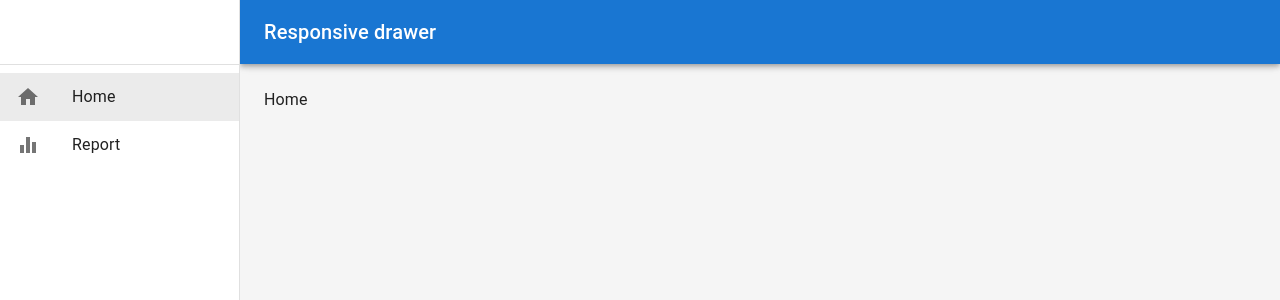
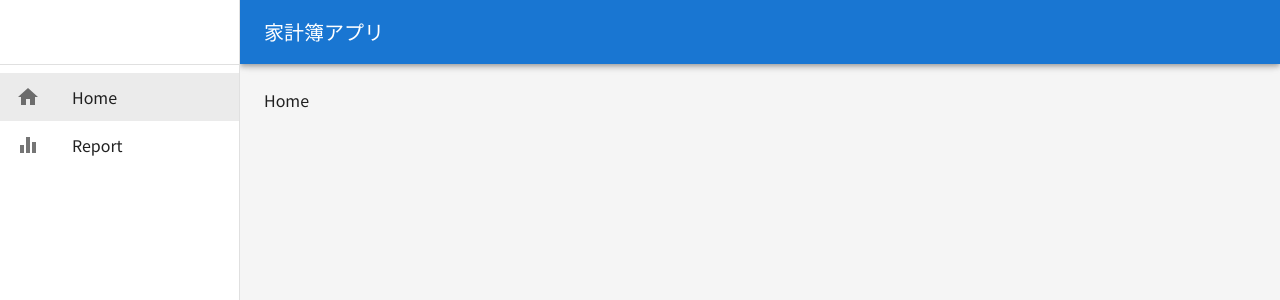
Before and after one commit to manmanmeerkat/household-app, a React (Create React App) app: page / in a window 1280 px wide. Shown: the top 300 px of the page. Built offline with nearby package versions, Linux system fonts and the light colour scheme.

Commit message:
font設定

```diff
--- a/public/index.html
+++ b/public/index.html
@@ -10,6 +10,9 @@
       content="Web site created using create-react-app"
     />
     <link rel="apple-touch-icon" href="%PUBLIC_URL%/logo192.png" />
+    <link rel="preconnect" href="https://fonts.googleapis.com">
+<link rel="preconnect" href="https://fonts.gstatic.com" crossorigin>
+<link href="https://fonts.googleapis.com/css2?family=Noto+Sans+JP:wght@100..900&display=swap" rel="stylesheet">
     <!--
       manifest.json provides metadata used when your web app is installed on a
       user's mobile device or desktop. See https://developers.google.com/web/fundamentals/web-app-manifest/
--- a/src/App.tsx
+++ b/src/App.tsx
@@ -5,9 +5,14 @@
 import Report from './pages/Report';
 import NoMatch from './pages/NoMatch';
 import AppLayout from './components/layout/AppLayout';
+import {theme} from './theme/theme';
+import { ThemeProvider } from '@emotion/react';
+import { CssBaseline } from '@mui/material';
 
 function App() {
   return (
+    <ThemeProvider theme={theme}>
+      <CssBaseline />
     <Router>
       <Routes>
         <Route path="/" element={<AppLayout />}>
@@ -17,6 +22,7 @@
         </Route>
       </Routes>
     </Router>
+    </ThemeProvider>
   );
 }
 
--- a/src/components/layout/AppLayout.tsx
+++ b/src/components/layout/AppLayout.tsx
@@ -65,7 +65,7 @@
             <MenuIcon />
           </IconButton>
           <Typography variant="h6" noWrap component="div">
-            Responsive drawer
+            家計簿アプリ
           </Typography>
         </Toolbar>
       </AppBar>
--- /dev/null
+++ b/src/theme/theme.ts
@@ -0,0 +1,11 @@
+import { createTheme } from "@mui/material";
+
+export const theme = createTheme({
+    typography: {
+        fontFamily:
+            'Noto Sans JP,Roboto, "Helvetica Neue",Arial,sans-serif',
+        fontWeightRegular: 400,
+        fontWeightMedium: 500,
+        fontWeightBold: 700,
+    },
+});
```
